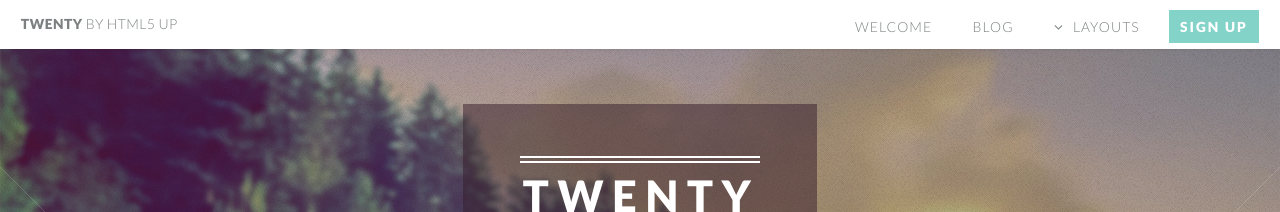
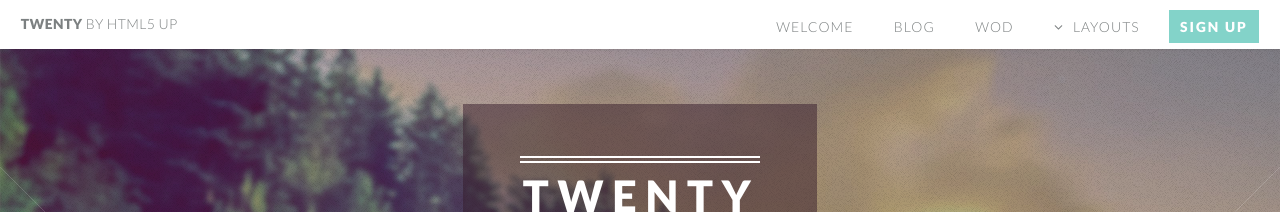
Before and after one commit to jmak35/twenty, a Jekyll site: the page built from index.html, in a window 1280 px wide. Shown: the top 212 px of the page. Built offline with Jekyll 4.4.1, drawn with Linux system fonts in a browser that asks for light colours.

Commit message:
Updated '_includes/header.html' via CloudCannon

```diff
--- a/_includes/header.html
+++ b/_includes/header.html
@@ -4,6 +4,7 @@
 					<ul>
 						<li><a href="/">Welcome</a></li>
                         <li><a href="/blog.html">Blog</a></li>
+                        <li><a href="/wod/wods.html">WOD</a></li>
 						<li class="submenu">
 							<a href="">Layouts</a>
 							<ul>
```
